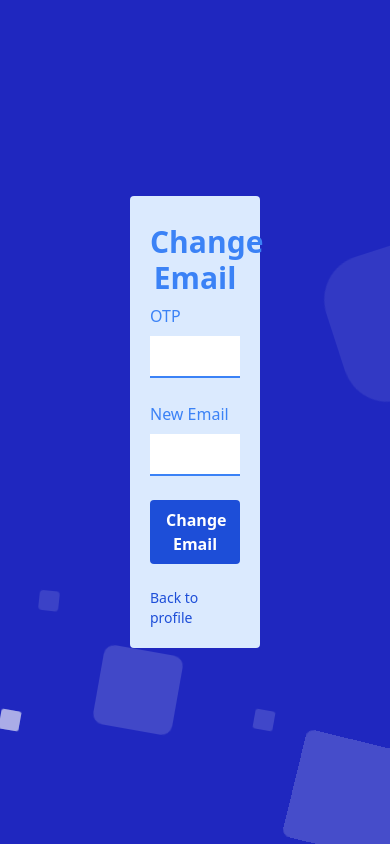
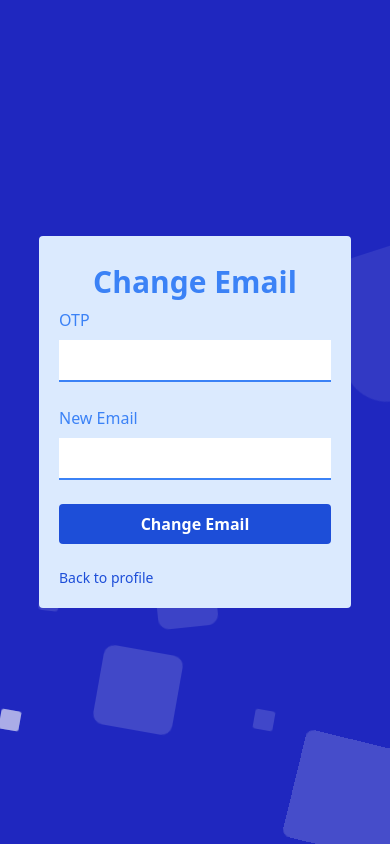
Before and after one commit to meetoza1706/student-web, a Flask app: page /new_email in a window 390 px wide. Run offline with Flask 3, Linux system fonts and the light colour scheme; the visitor is signed in with stand-in values (Sample User, id 1); style sheets or scripts are compiled from the project's sources; some libraries are stand-ins or nearby versions.

Commit message:
UI major bug fixing, PY code updated with major bug avoided

```diff
--- a/main.py
+++ b/main.py
@@ -110,14 +110,17 @@ def get_current_lecture_and_class(schedule):
             timing = "Enjoy your off time :)"
     else:
         current_lecture = "Enjoy the day off mate 😁"
-        current_class = "    "
-        timing = ""
+        current_class = "no classes just relax!!"
+        timing = "Enjoy your off time :)"
 
     return current_lecture, current_class, timing
 
 @app.route('/')
 def home():
     current_lecture, current_class, timing = get_current_lecture_and_class(schedule)
+    print(current_class)
+    print(current_lecture)
+    print(timing)
 
     now = datetime.now()
     if 5 <= now.hour < 12:
--- a/templates/attendance.html
+++ b/templates/attendance.html
@@ -68,7 +68,6 @@
             <div class="max-w-screen-xl flex flex-wrap items-center bg-white justify-between mx-auto p-4">
                 <a href="" class="flex items-center space-x-3 rtl:space-x-reverse">
                     <img src="static/images/web-logo3.png" class="h-8" alt="Flowbite Logo" />
-                    <span class="self-center text-2xl font-semibold whitespace-nowrap dark:text-white">Flowbite</span>
                 </a>
                 <button data-collapse-toggle="navbar-default" type="button"
                     class="inline-flex items-center p-2 w-10 h-10 justify-center text-sm text-gray-500 rounded-lg md:hidden hover:bg-gray-100 focus:outline-none focus:ring-2 focus:ring-gray-200 dark:text-gray-400 dark:hover:bg-gray-700 dark:focus:ring-gray-600"
--- a/templates/change_email.html
+++ b/templates/change_email.html
@@ -32,7 +32,7 @@
         </ul>
     </div>
     <div class="flex justify-center items-center h-screen">
-        <div class="w-1/3 bg-blue-100 rounded p-5">
+        <div class="lg:w-1/3 w-[80%] bg-blue-100 rounded p-5">
             <header class="py-2">
                 <h2 class="text-blue-500 text-3xl text-center font-bold">Change Email</h2>
             </header>
--- a/templates/new_email.html
+++ b/templates/new_email.html
@@ -32,7 +32,7 @@
         </ul>
     </div>
     <div class="flex justify-center items-center h-screen">
-        <div class="w-1/3 bg-blue-100 rounded p-5">
+        <div class="lg:w-1/3 w-[80%] bg-blue-100 rounded p-5">
             <header class="py-2">
                 <h2 class="text-blue-500 text-3xl text-center font-bold">Change Email</h2>
             </header>
--- a/templates/stats.html
+++ b/templates/stats.html
@@ -67,7 +67,6 @@
         <div class="max-w-screen-xl flex flex-wrap items-center bg-white justify-between mx-auto p-4">
             <a href="" class="flex items-center space-x-3 rtl:space-x-reverse">
                 <img src="static/images/web-logo3.png" class="h-8" alt="Flowbite Logo" />
-                <span class="self-center text-2xl font-semibold whitespace-nowrap dark:text-white">Flowbite</span>
             </a>
             <button data-collapse-toggle="navbar-default" type="button"
                 class="inline-flex items-center p-2 w-10 h-10 justify-center text-sm text-gray-500 rounded-lg md:hidden hover:bg-gray-100 focus:outline-none focus:ring-2 focus:ring-gray-200 dark:text-gray-400 dark:hover:bg-gray-700 dark:focus:ring-gray-600"
@@ -87,8 +86,8 @@
                             href="/attendance">Attendance</a></li>
                     <li><a class="hover:text-gray-500 ease-in-out text-black duration-300 no-underline text-xl"
                             href="/stats">Stats</a></li>
-                    <li><a class="hover:text-gray-500 ease-in-out text-black duration-300 no-underline text-xl"
-                            href="/todo">Todo</a></li>
+                    <!-- <li><a class="hover:text-gray-500 ease-in-out text-black duration-300 no-underline text-xl"
+                            href="/todo">Todo</a></li> -->
                     <!-- <li><a class="hover:text-gray-500 ease-in-out text-black duration-300 no-underline text-xl"
                             href="">About us</a></li> -->
                     {% if ausername %}
```
Also changed, not shown: tempCodeRunnerFile.py (+1 -6 lines), 4 other files.
